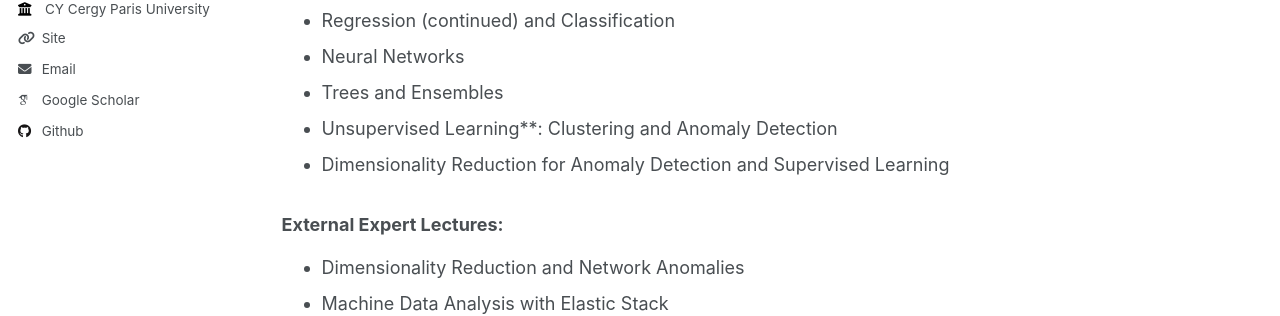
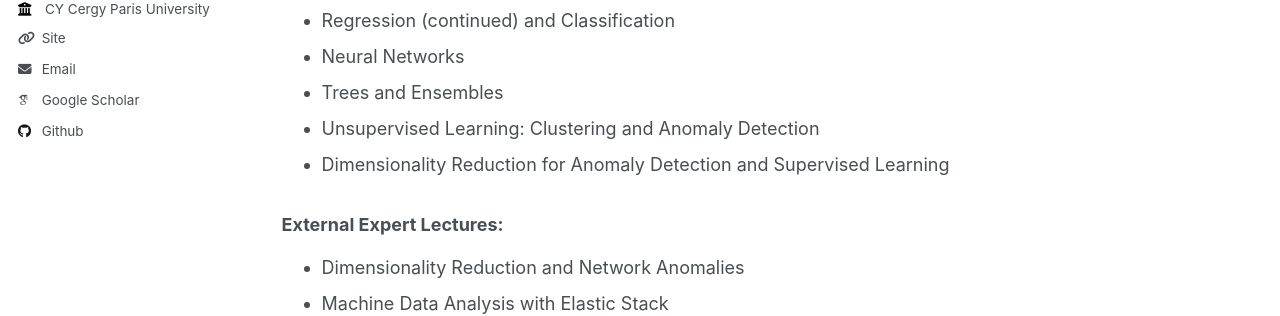
Before and after one commit to evesiphus/evesiphus.github.io, a Jekyll site: the page built from _teaching/2024net-ml.md, in a window 1280 px wide and 900 px high. Shown: the part 370-686 px from the top of the window. Built offline with Jekyll 4.4.1, drawn with Linux system fonts in a browser that asks for light colours; some web fonts are replaced.

Commit message:
Update 2024net-ml.md

```diff
--- a/_teaching/2024net-ml.md
+++ b/_teaching/2024net-ml.md
@@ -16,7 +16,7 @@ location: Telecom Paris
 - Regression (continued) and Classification
 - Neural Networks
 - Trees and Ensembles
-- Unsupervised Learning**: Clustering and Anomaly Detection
+- Unsupervised Learning: Clustering and Anomaly Detection
 - Dimensionality Reduction for Anomaly Detection and Supervised Learning
 
 
```
